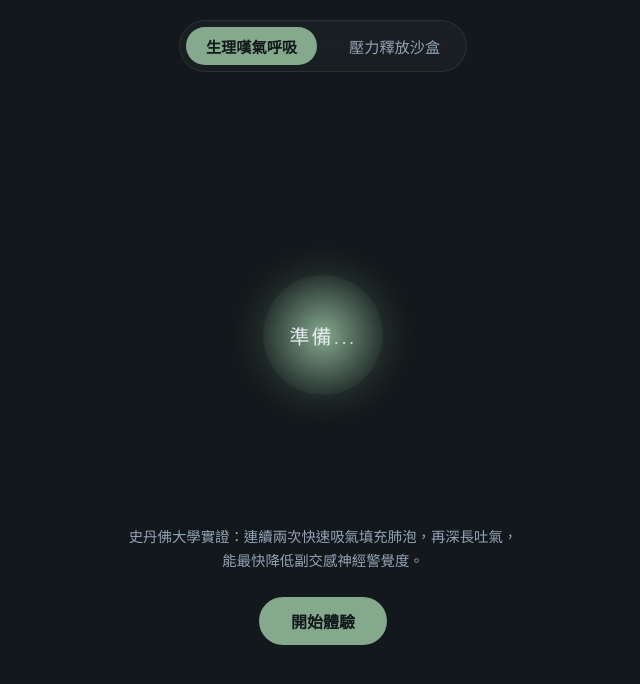
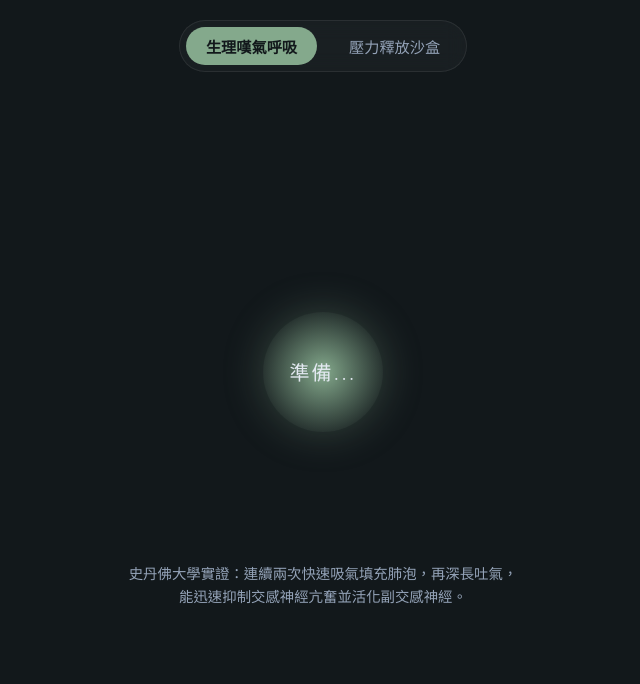
Before and after one commit to injia1024/breath, a plain HTML site: page index.html in a window 1280 px wide. Shown: the whole page, without its empty margins (317-957 px from the left). Drawn offline with Linux system fonts and the light colour scheme.

Commit message:
Revise breathing instruction text in index.html
Updated the breathing instruction text to reflect new findings on calming the nervous system.

```diff
--- a/index.html
+++ b/index.html
@@ -197,11 +197,8 @@
                 <div class="breath-text" id="breathText">準備...</div>
             </div>
             <p class="instruction">
-                史丹佛大學實證：連續兩次快速吸氣填充肺泡，再深長吐氣，<br>能最快降低副交感神經警覺度。
-            </p>
-            <button class="action-btn" style="margin-top: 25px;" id="startBreathBtn" onclick="toggleBreathing()">開始體驗</button>
-        </section>
-
+    史丹佛大學實證：連續兩次快速吸氣填充肺泡，再深長吐氣，<br>能迅速抑制交感神經亢奮並活化副交感神經。
+</p>
         <!-- 壓力銷毀介面 -->
         <section id="worry-tab" class="tab-content">
             <div class="worry-container">
```
